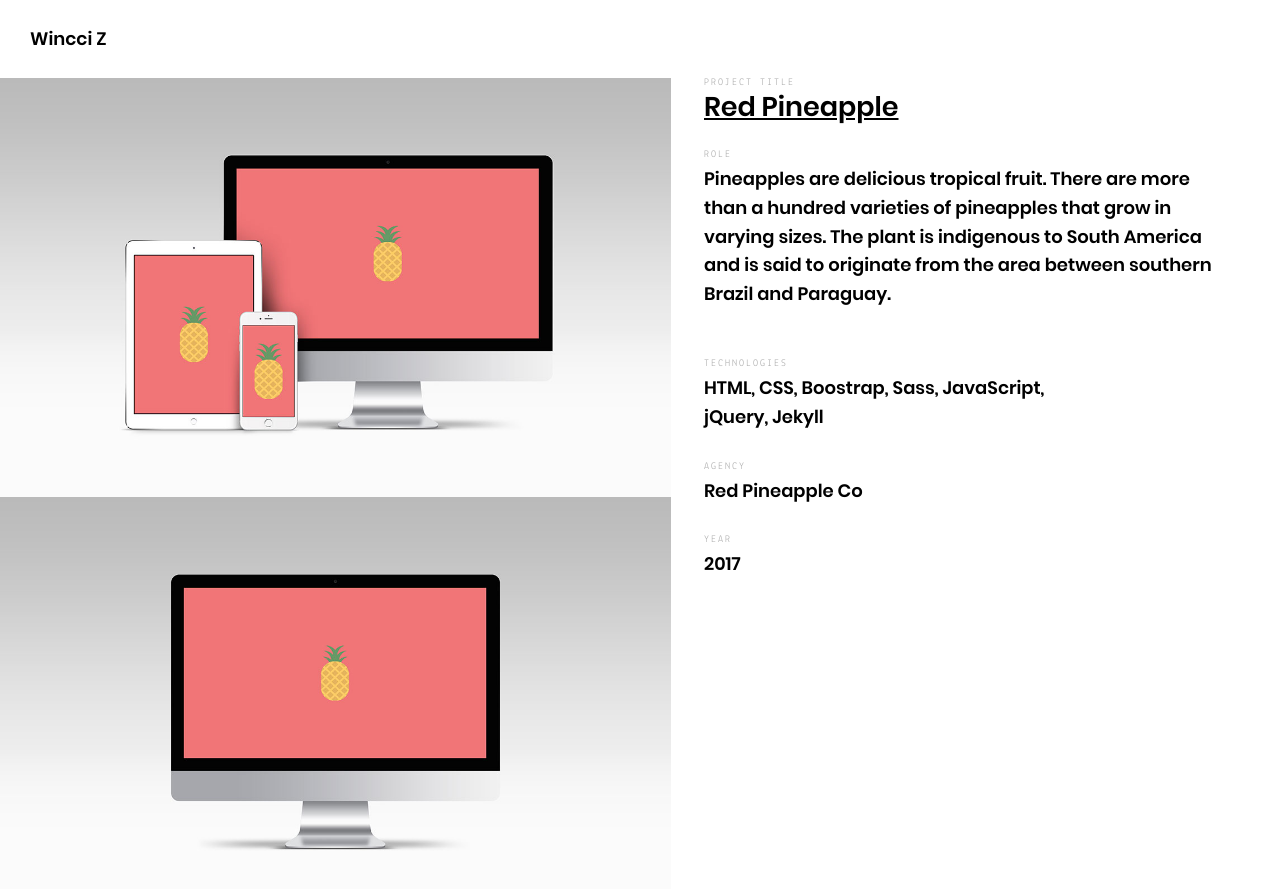
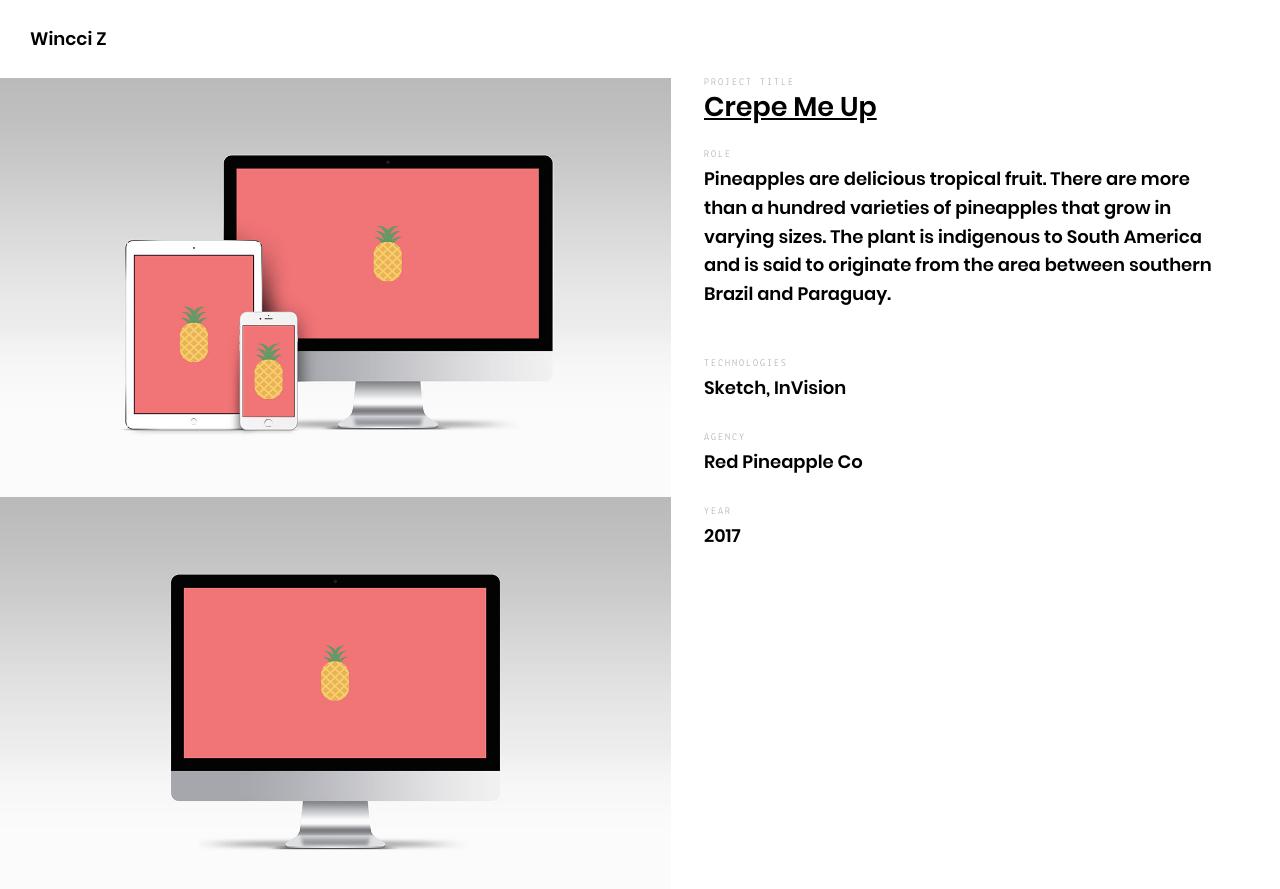
Before and after one commit to WincciChow/WincciChow.github.io, a Jekyll site: the page built from _posts/projects/2017-04-01-redpineapple.md, in a window 1280 px wide and 900 px high. Shown: the top 889 px of the window. Built offline with Jekyll 4.4.1, drawn with Linux system fonts in a browser that asks for light colours.

Commit message:
add project

```diff
--- a/_posts/projects/2017-04-01-redpineapple.md
+++ b/_posts/projects/2017-04-01-redpineapple.md
@@ -7,11 +7,11 @@ meta:
   keywords: "Jekyll, Pineapple"
 
 project:
-  title: "Red Pineapple"
-  type: "Jekyll"
-  url: "https://github.com/arnolds/pineapple"
+  title: "Crepe Me Up"
+  type: "UI Design"
+  url: "https://projects.invisionapp.com/share/KRV5A6MB45F#/screens"
   logo: "/assets/images/projects/redpineapple/logo.png"
-  tech: "HTML, CSS, Boostrap, Sass, JavaScript, jQuery, Jekyll"
+  tech: "Sketch, InVision"
 
 agency:
   title: "Red Pineapple Co"
```
Also changed, not shown: 3 other files.
